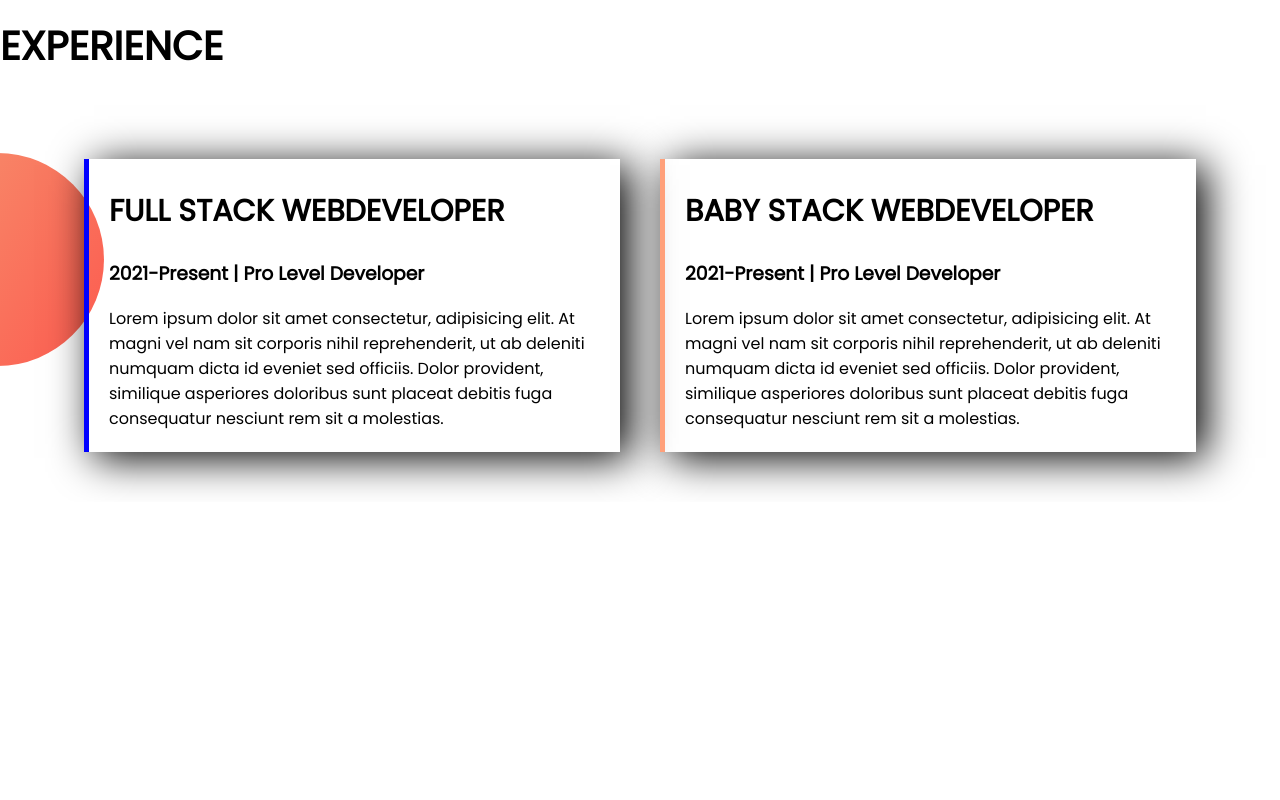
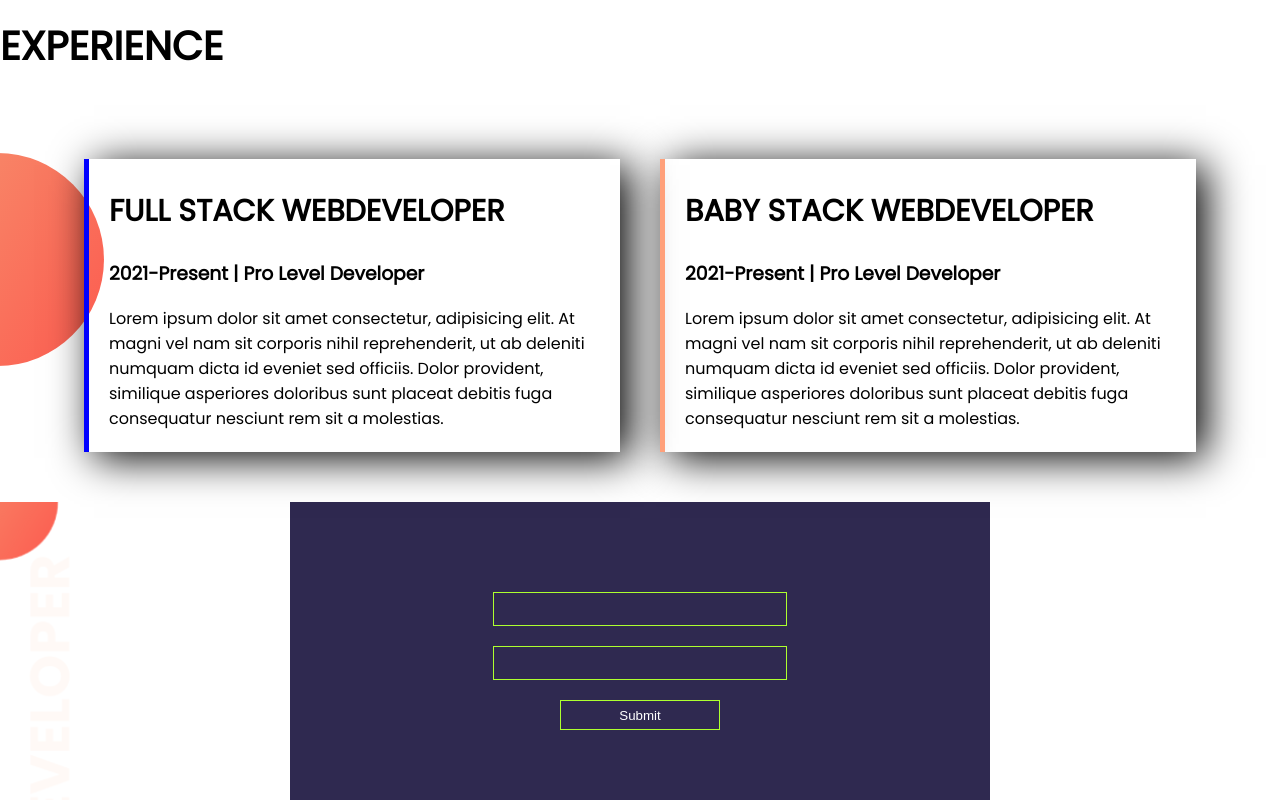
Before and after one commit to abdullah-al-mamun-vai/test1, a plain HTML site: page index.html in a window 1280 px wide. Shown: the part 1050-1850 px from the top of the page. Before the commit the page ends 1552 px from the top, so only its background shows below. Drawn offline with Linux system fonts and the light colour scheme.

Commit message:
second change

```diff
--- a/index.html
+++ b/index.html
@@ -70,5 +70,12 @@
         </div>
     </section>
 </body>
+<footer>
+    <ul>
+        <li><input type="text"></li>
+        <li><input type="password"></li>
+        <li><input type="submit"></li>
+    </ul>
+</footer>
 
 </html>
--- a/style.css
+++ b/style.css
@@ -91,3 +91,44 @@ body {
 .box2 {
     border-left: 5px solid lightsalmon;
 }
+
+footer {
+    background-image: url("assest/img/top-banner.png");
+}
+
+footer ul {
+    list-style: none;
+    padding: 70px 30px;
+    margin: 0 auto;
+    background: rgb(47, 41, 80);
+    width: 50%;
+    text-align: center;
+}
+
+footer ul li {
+    margin-top: 20px;
+}
+
+footer ul li input {
+    background-color: transparent;
+    border: 1px solid greenyellow;
+    width: 45%;
+    height: 30px;
+    color: #fff;
+    transition: 0.3s;
+}
+
+footer ul li input:focus {
+    outline: none;
+    width: 50%;
+}
+
+footer ul li input[type="submit"] {
+    width: 25%;
+    transition: .4s;
+}
+
+footer ul li input[type="submit"]:focus {
+    width: 30%;
+    background-color: pink;
+}
```
